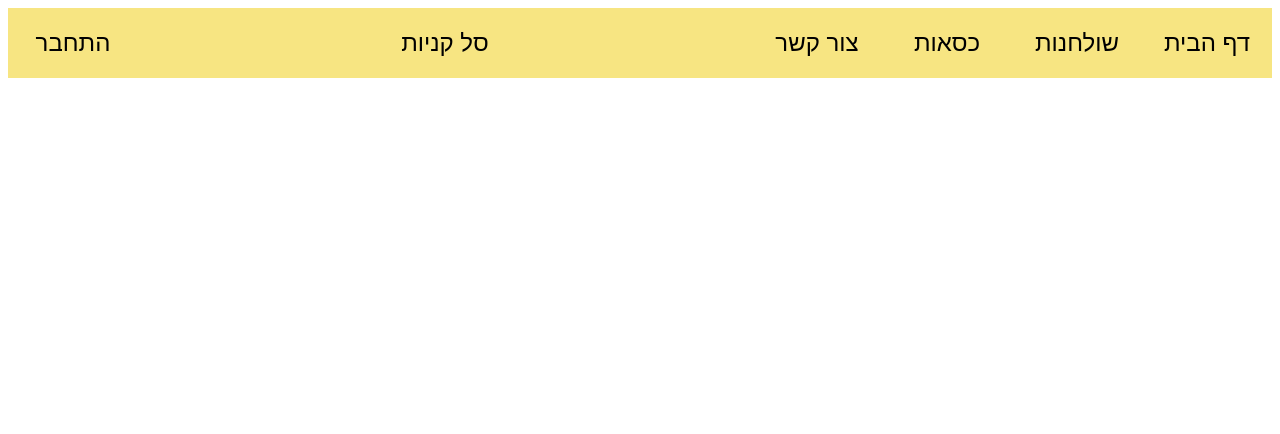
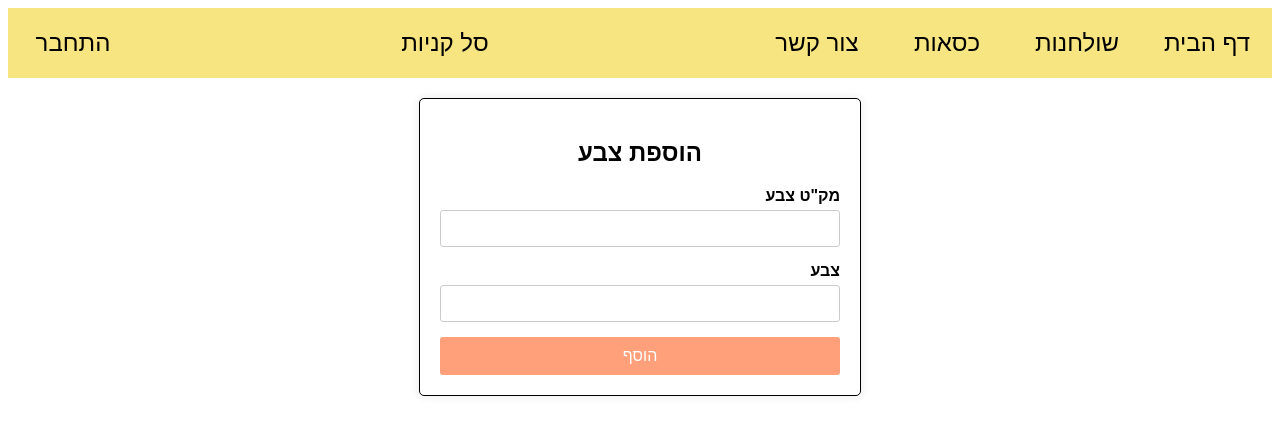
Before and after one commit to chavyGO212/frontfornitureStore, an Angular app: page /color in a window 1280 px wide. Before the commit this address led to /. Shown: the top 434 px of the page. Built offline with nearby package versions, Linux system fonts and the light colour scheme.

Commit message:
add colors

```diff
--- /dev/null
+++ b/src/app/color/color.component.css
@@ -0,0 +1,61 @@
+body{
+    margin: 0;
+    padding: 0;
+    font-family: Arial, sans-serif;
+    display: flex;
+    justify-content: center;
+    align-items: center;
+}
+
+.container {
+    background-color: #fff;
+    padding: 20px;
+    border: 1px solid black;
+    border-radius: 5px;
+    box-shadow: 0 0 10px rgba(0, 0, 0, 0.1);
+    width: 90%;
+    max-width: 400px;
+    direction: rtl;
+}
+
+.highlight {
+    background-color: yellow;
+    text-align: center;
+}
+
+h2 {
+    text-align: center;
+    margin-bottom: 20px;
+}
+
+.account-form {
+    display: flex;
+    flex-direction: column;
+}
+
+.account-form label {
+    margin-bottom: 5px;
+    font-weight: bold;
+}
+
+.account-form input {
+    padding: 10px;
+    margin-bottom: 15px;
+    border: 1px solid #ccc;
+    border-radius: 3px;
+}
+
+
+.account-form button {
+    background-color: #ffa07a;
+    color: #fff;
+    border: none;
+    padding: 10px;
+    border-radius: 3px;
+    cursor: pointer;
+    font-size: 16px;
+}
+
+.account-form button:hover {
+    background-color: #ff7f50;
+}
--- /dev/null
+++ b/src/app/color/color.component.html
@@ -0,0 +1,14 @@
+<body>
+<div class="container">
+    <h2>הוספת צבע</h2>
+    <form class="account-form" [formGroup]="addColorForm" (ngSubmit)="addColor()">
+        <label for="colorCode">מק"ט צבע</label>
+        <input type="number" id="colorCode" name="colorCode" formControlName="colorCode" required>
+
+        <label for="colorDescription"> צבע</label>
+        <input type="text" id="colorDescription" name="colorDescription" formControlName="colorDescription" required>
+
+        <button type="submit" >הוסף</button>
+    </form>
+</div>
+</body>
--- /dev/null
+++ b/src/app/color/color.component.ts
@@ -0,0 +1,49 @@
+import { Component, inject, OnInit } from '@angular/core';
+import { ColorService } from './color.service';
+import { Subscription } from 'rxjs/internal/Subscription';
+import { FormBuilder, FormGroup, Validators } from '@angular/forms';
+
+
+@Component({
+  selector: 'app-color',
+  templateUrl: './color.component.html',
+  styleUrls: ['./color.component.css']
+})
+export class ColorComponent  {
+  subscription = new Subscription();
+  readonly colorsService = inject(ColorService);
+  addColorForm: FormGroup;
+
+  constructor(private fb: FormBuilder, private colorService: ColorService) {
+  }
+  ngOnInit(): void {
+    this.buildForm();
+  }
+  buildForm(){
+    this.addColorForm = this.fb.group({
+      colorCode: ['', [Validators.required]],
+      colorDescription: ['', Validators.required],
+    });
+    console.log(this.addColorForm.value);
+
+  }
+  // פונקציה להירשם שתבוצע בלחיצה על הכפתור
+  addColor() {
+    console.log('Attempting to add color with data:', this.addColorForm.value);
+    if (this.addColorForm.valid) {
+        console.log('Form data being sent:', this.addColorForm.value); // Additional log before the HTTP request
+        this.subscription.add(this.colorService.register(this.addColorForm.value).subscribe(
+            response => {
+                console.log('add color successful', response);
+            },
+            error => {
+                console.error('add color failed', error);
+            }
+        ));
+    } else {
+        console.error('Form is not valid', this.addColorForm.value);
+    }
+}
+
+
+}
--- /dev/null
+++ b/src/app/color/color.service.ts
@@ -0,0 +1,18 @@
+
+import { Injectable } from '@angular/core';
+import { HttpClient } from '@angular/common/http';
+import { Observable } from 'rxjs';
+
+@Injectable({
+  providedIn: 'root'
+})
+export class ColorService {
+  private apiUrl = 'http://localhost:9090/api/colors';
+
+  constructor(private http: HttpClient) {}
+
+  register(user: any): Observable<any> {
+    console.log('Sending registration data to server:', user);  // Log the data being sent
+    return this.http.post(this.apiUrl, user);
+  }
+}
```
Also changed, not shown: src/app/app.module.ts (+11 -2 lines).
